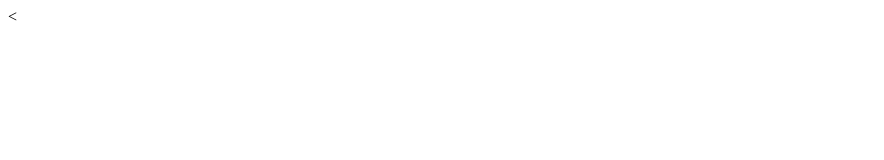
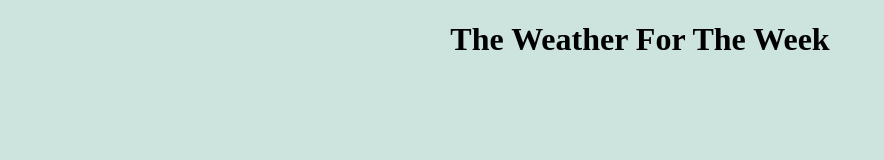
Before and after one commit to TanDeCan/Phase-One-Project, a plain HTML site: page index.html in a window 1280 px wide. Shown: the whole page, without its empty margins (0-884 px from the left). Drawn offline with Linux system fonts and the light colour scheme.

Commit message:
Foundation is almost completed while css file name has been changed.

```diff
--- a/index.html
+++ b/index.html
@@ -1,8 +1,13 @@
 <!DOCTYPE html>
 <html lang="en">
     <head>
-        <
+        <meta charset="utf-8">
+        <link rel="stylesheet" href="style.css">
+        <title>Weather</title>
+        <script src="src/index.js" type="module" charset="utf-8"></script>
     </head>
+    <body>
+        <h1>The Weather For The Week</h1>
 
 
 
--- a/src/index.js
+++ b/src/index.js
@@ -0,0 +1,3 @@
+import weather from './db.json' assert { type: 'json' };
+
+console.log(weather);
--- /dev/null
+++ b/style.css
@@ -0,0 +1,8 @@
+body {
+    background-color: #cce3de ;
+
+}
+
+h1 {
+    text-align: center;
+}
```
Also changed, not shown: index.css (deleted).
